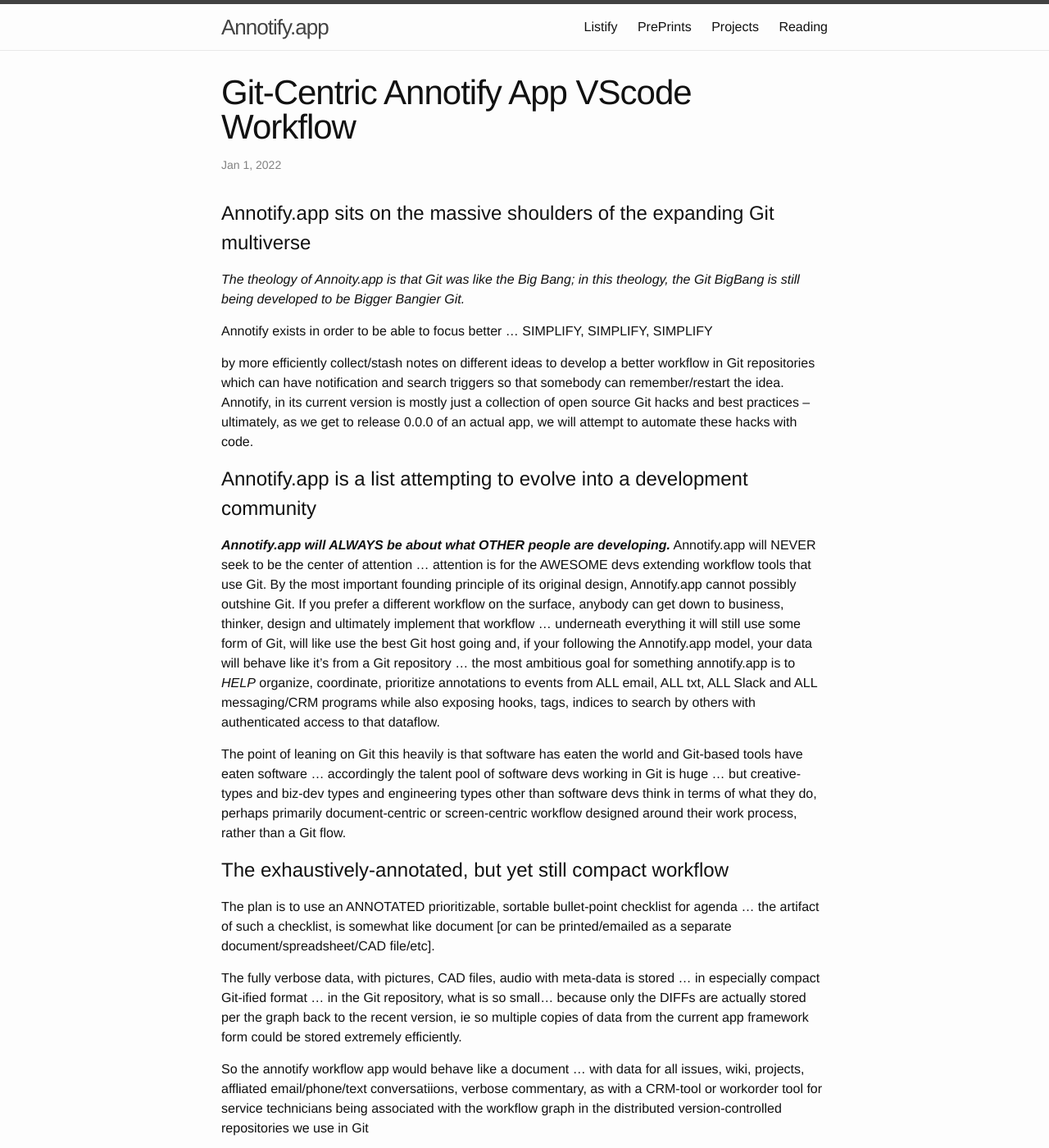
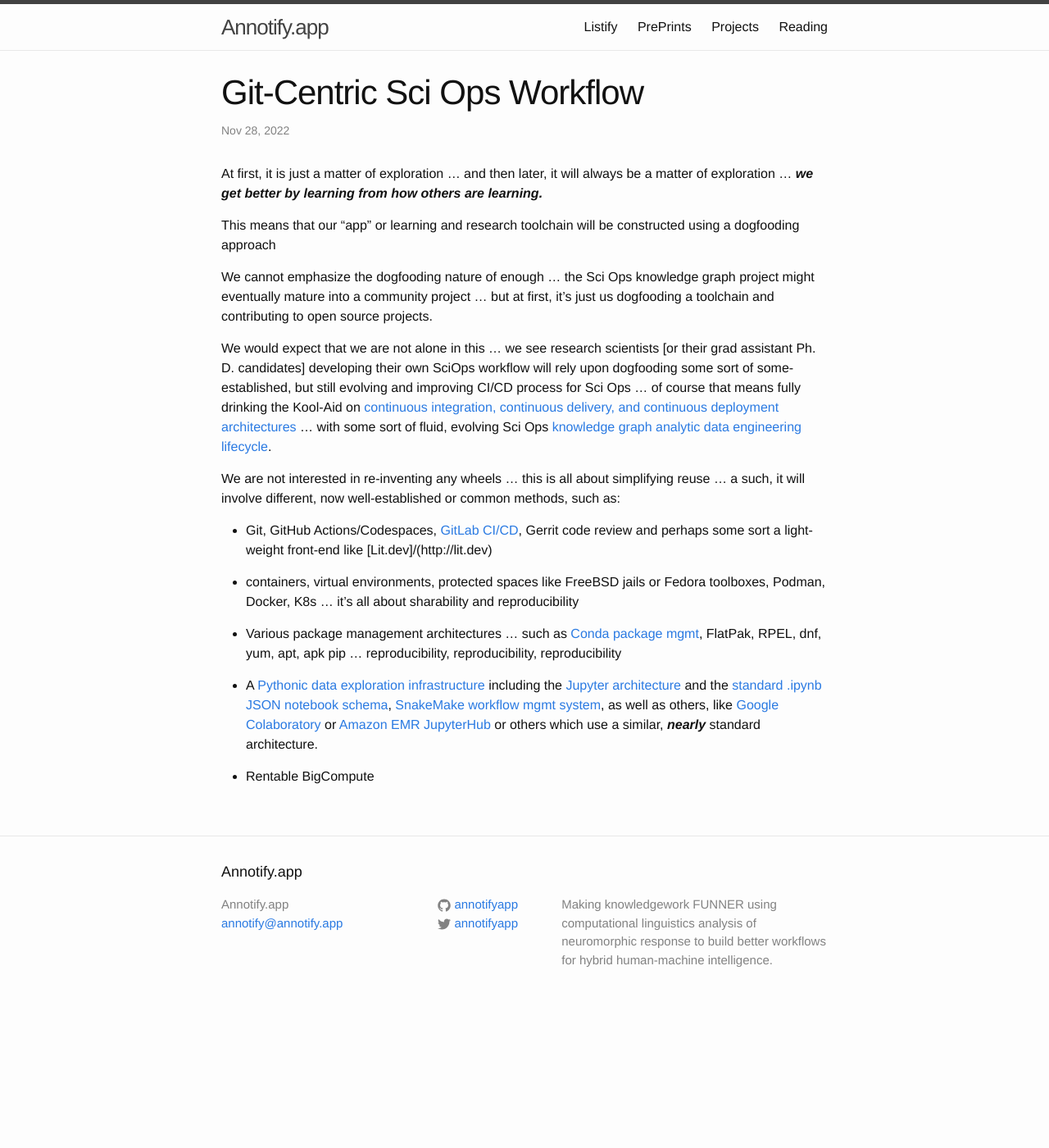
Before and after one commit to annotifyapp/annotifyapp.github.io, a Jekyll site: the page built from _posts/2022-01-01-annotify-app.markdown, in a window 1280 px wide and 1400 px high. Shown: the whole window at 82% size. Built offline with Jekyll 4.4.1, drawn with Linux system fonts in a browser that asks for light colours; some of the changed text lies outside the part shown.

Commit message:
docs: :zap: reuse and simplify reusability
YAGNI

DRY dogfood

```diff
--- a/_posts/2022-01-01-annotify-app.markdown
+++ b/_posts/2022-01-01-annotify-app.markdown
@@ -1,34 +1,29 @@
 ---
 layout: post
-title:  "Git-Centric Annotify App VScode Workflow"
-date:   2022-01-01 4:30:00
-categories: template
+title:  "Git-Centric Sci Ops Workflow"
+date:   2022-11-28 4:30:00
+categories: architecture
 ---
 
 
+At first, it is just a matter of  exploration ... and then later, it will always be a matter of exploration ... ***we get better by learning from how others are learning.***
 
-# Annotify.app sits on the massive shoulders of the expanding Git multiverse
+This means that our "app" or learning and research toolchain will be constructed using a dogfooding approach
 
-*The theology of Annoity.app is that Git was like the Big Bang; in this theology, the Git BigBang is still being developed to be Bigger Bangier Git.*
+We cannot emphasize the dogfooding nature of enough ... the Sci Ops knowledge graph project might eventually mature into a community project ... but at first, it's just us dogfooding a toolchain and contributing to open source projects.
 
-Annotify exists in order to be able to focus better ... SIMPLIFY, SIMPLIFY, SIMPLIFY
-
-by more efficiently collect/stash notes on different ideas to develop a better workflow in Git repositories which can have notification and search triggers so that somebody can remember/restart the idea. Annotify, in its current version is mostly just a collection of open source Git hacks and best practices -- ultimately, as we get to release 0.0.0 of an actual app, we will attempt to automate these hacks with code.
-
-# Annotify.app is a list attempting to evolve into a development community
-
-***Annotify.app will ALWAYS be about what OTHER people are developing.*** Annotify.app will NEVER seek to be the center of attention ... attention is for the AWESOME devs extending workflow tools that use Git. By the most important founding principle of its original design, Annotify.app cannot possibly outshine Git.  If you prefer a different workflow on the surface, anybody can get down to business, thinker, design and ultimately implement that workflow ... underneath everything it will still use some form of Git, will like use the best Git host going and, if your following the Annotify.app model, your data will behave like it's from a Git repository ... the most ambitious goal for something annotify.app is to *HELP* organize, coordinate, prioritize annotations to events from ALL email, ALL txt, ALL Slack and ALL messaging/CRM programs while also exposing hooks, tags, indices to search by others with authenticated access to that dataflow.
-
-The point of leaning on Git this heavily is that software has eaten the world and Git-based tools have eaten software ... accordingly the talent pool of software devs working in Git is huge ... but creative-types and biz-dev types and engineering types other than software devs think in terms of what they do, perhaps primarily document-centric or screen-centric workflow designed around their work process, rather than a Git flow.
-# The exhaustively-annotated, but yet still compact workflow
-
-The plan is to use an ANNOTATED prioritizable, sortable bullet-point checklist for agenda  ... the artifact of such a checklist, is somewhat like document [or can be printed/emailed as a separate document/spreadsheet/CAD file/etc].
-
-The fully verbose data, with pictures, CAD files, audio with meta-data is stored ... in especially compact Git-ified format ... in the Git repository, what is so small... because only the DIFFs are actually stored per the graph back to the recent version, ie so multiple copies of data from the current app framework form could be stored extremely efficiently.
-
-So the annotify workflow app would behave like a document ... with data for all issues, wiki, projects, affliated email/phone/text conversatiions, verbose commentary, as with a CRM-tool or workorder tool for service technicians being associated with the workflow graph in the distributed version-controlled repositories we use in Git
-
-Which, of course means, that the public ANNOTIFY.app repositories would also be entirely forkable and amenable to Git tools.  Since annotify.app behaves like a Git repository, all kinds of tools like GitKraken or GitPod.io would work with it ... and entirely mirror-able between BitBucket, GitHub, GitLab and other Git hosts.
+We would expect that we are not alone in this ... we see research scientists [or their grad assistant Ph. D. candidates] developing their own SciOps workflow will rely upon dogfooding some sort of some-established, but still evolving and improving CI/CD process for Sci Ops ... of course that means fully drinking the Kool-Aid on [continuous integration, continuous delivery, and continuous deployment architectures](https://learning.oreilly.com/library/view/grokking-continuous-delivery/9781617298257/) ... with some sort of fluid, evolving Sci Ops [knowledge graph analytic](https://learning.oreilly.com/library/view/building-knowledge-graphs/9781098127091/ch02.html) [data engineering lifecycle](https://learning.oreilly.com/library/view/fundamentals-of-data/9781098108298/ch02.html).
 
 
-***SO ... frankly, almost of all of ANNOTIFY.app has pretty much already been built, RIGHT?***  Absolutely!  In other words, effectively using ANNOTIFY.app is just a matter of using and extending the very best of the best Git tools and developing an ANNOTIFY workflow around it [for just an app] ... for the not yet, Git-enlightend or those who will always be kind of operating in a serverless Githost-agnostic user fashion, with nothing but a smartphone, tablet or Chromebook.
+We are not interested in re-inventing any wheels ... this is all about simplifying reuse ... a such, it will involve different, now well-established or common methods, such as:
+
+* Git, GitHub Actions/Codespaces, [GitLab CI/CD](https://docs.gitlab.com/ee/topics/gitlab_flow.html), Gerrit code review and perhaps some sort a light-weight front-end like [Lit.dev]/(http://lit.dev)
+
+* containers, virtual environments, protected spaces like FreeBSD jails or Fedora toolboxes, Podman, Docker, K8s ... it's all about sharability and reproducibility
+
+* Various package management architectures ... such as [Conda package mgmt](https://docs.conda.io/en/latest/), FlatPak, RPEL, dnf, yum, apt, apk pip ... reproducibility, reproducibility, reproducibility
+
+* A [Pythonic data exploration infrastructure](https://github.com/jakevdp/PythonDataScienceHandbook) including the [Jupyter architecture](https://docs.jupyter.org/en/latest/projects/architecture/content-architecture.html) and the [standard .ipynb JSON notebook schema](https://github.com/jupyter/nbformat), [SnakeMake workflow mgmt system](https://snakemake.readthedocs.io/en/stable/), as well as others, like [Google Colaboratory](https://colab.research.google.com/) or [Amazon EMR JupyterHub](https://docs.aws.amazon.com/emr/latest/ReleaseGuide/emr-jupyterhub.html) or others which use a similar, ***nearly*** standard architecture.
+
+
+* Rentable BigCompute
```
Also changed, not shown: _posts/2022-02-01-awesome-template-reading-list .markdown (deleted, +0 -10 lines), _posts/2022-03-01-classics-patents-standards.md (deleted, +0 -32 lines), _posts/2022-04-01-annotations-of-list.md (deleted, +0 -15 lines), _posts/2022-05-01-optimized-neuroadvantage.md (deleted, +0 -48 lines), _posts/2022-06-01-annotify-org-project.md (deleted, +0 -33 lines), README.md.
